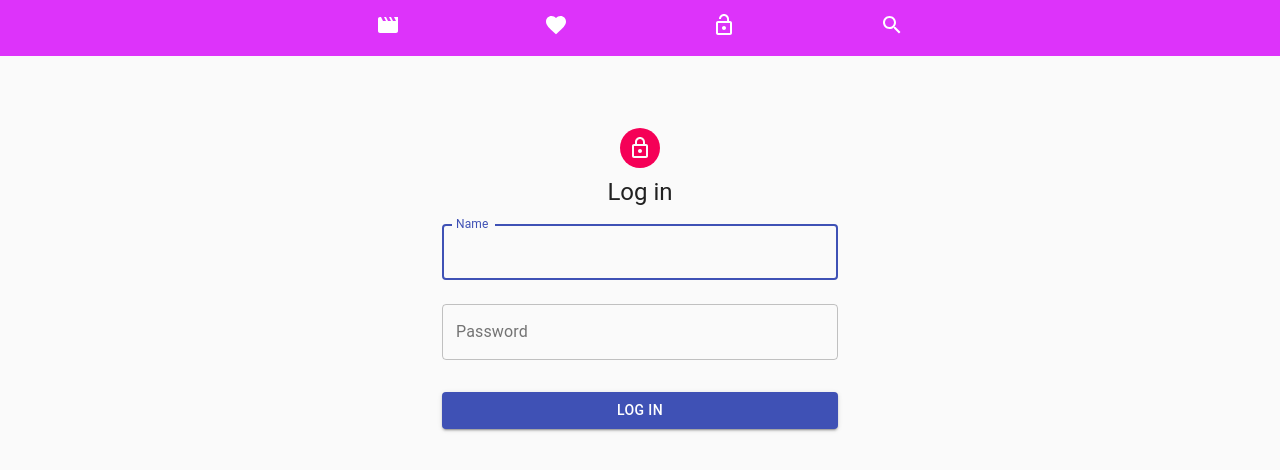
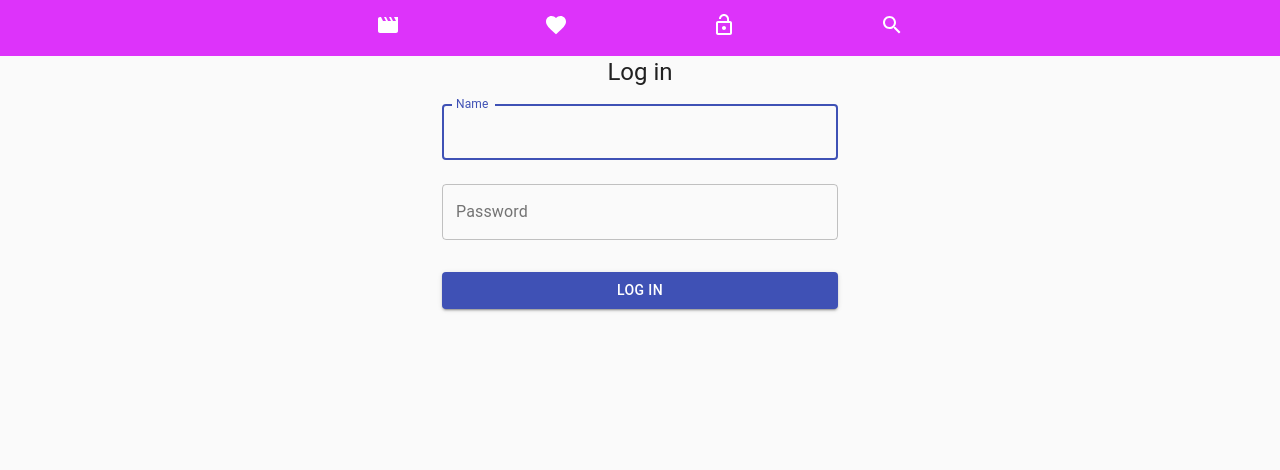
Before and after one commit to Arevik-Hayrapetyan/React-Films, a React (Create React App) app in the folder film-page/: page /login in a window 1280 px wide. Shown: the top 470 px of the page. Built offline with nearby package versions, Linux system fonts and the light colour scheme.

Commit message:
feat(Navbar.css): Added Navbar.css

```diff
--- a/film-page/src/App.js
+++ b/film-page/src/App.js
@@ -1,6 +1,6 @@
 
 import "./App.css";
-import LabelBottomNavigation from "./components/Navbar";
+import LabelBottomNavigation from "./components/Navbar/Navbar";
 import {
   BrowserRouter,
   Switch,
--- a/film-page/src/components/Login.jsx
+++ b/film-page/src/components/Login.jsx
@@ -15,7 +15,6 @@ import { useState } from "react";
 
 const useStyles = makeStyles((theme) => ({
   paper: {
-    marginTop: theme.spacing(8),
     display: "flex",
     flexDirection: "column",
     alignItems: "center",
--- a/film-page/src/components/Movies/Movies.css
+++ b/film-page/src/components/Movies/Movies.css
@@ -4,3 +4,7 @@
     justify-content:space-around;
     background-color: rgb(204, 178, 228);
 }
+
+/* .movie-title{
+    margin-top: 15px;
+} */
--- a/film-page/src/components/Movies/Movies.jsx
+++ b/film-page/src/components/Movies/Movies.jsx
@@ -11,7 +11,6 @@ export default function Movies() {
 
   useEffect(() => {
     MoviesData().then((data) => {
-        console.log(111)
         console.log(data)
         setInfo(data);
       });
@@ -19,6 +18,8 @@ export default function Movies() {
 
   console.log(info)
   return (
+     <div className="movies">
+    <span className="movie-title">Suggested movies</span>
     <div className="movie-wrapper">
       {info &&
         info.map((item) => (
@@ -32,5 +33,6 @@ export default function Movies() {
           />
         ))}
     </div>
+    </div>
   );
 }
--- /dev/null
+++ b/film-page/src/components/Navbar/Navbar.css
@@ -0,0 +1,3 @@
+*{
+    scroll-behavior: smooth;
+}
--- a/film-page/src/components/Navbar.jsx
+++ b/film-page/src/components/Navbar/Navbar.jsx
@@ -8,12 +8,14 @@ import LockOpenIcon from "@material-ui/icons/LockOpen";
 import SearchIcon from "@material-ui/icons/Search";
 import { useEffect } from "react";
 import { useHistory } from "react-router";
+import "../Navbar/Navbar.css"
 
 const useStyles = makeStyles({
-
   root: {
     width: "100%",
     backgroundColor: "#dd33fa",
+    position: "fixed",
+    zIndex: 100,
   },
   textColor: {
     color: "white",
@@ -28,8 +30,6 @@ export default function LabelBottomNavigation() {
     setValue(newValue);
   };
 
-
-
   useEffect(() => {
     if (value === "movies") history.push("/");
     if (value === "favorites") history.push("/favorites");
@@ -38,6 +38,7 @@ export default function LabelBottomNavigation() {
   }, [value]);
 
   return (
+    <div onClick={() => window.scroll(0, 0)}>
     <BottomNavigation
       value={value}
       onChange={handleChange}
@@ -70,5 +71,6 @@ export default function LabelBottomNavigation() {
         icon={<SearchIcon />}
       />
     </BottomNavigation>
+    </div>
   );
 }
```
Also changed, not shown: film-page/src/data/data.jsx (+3 -4 lines).
